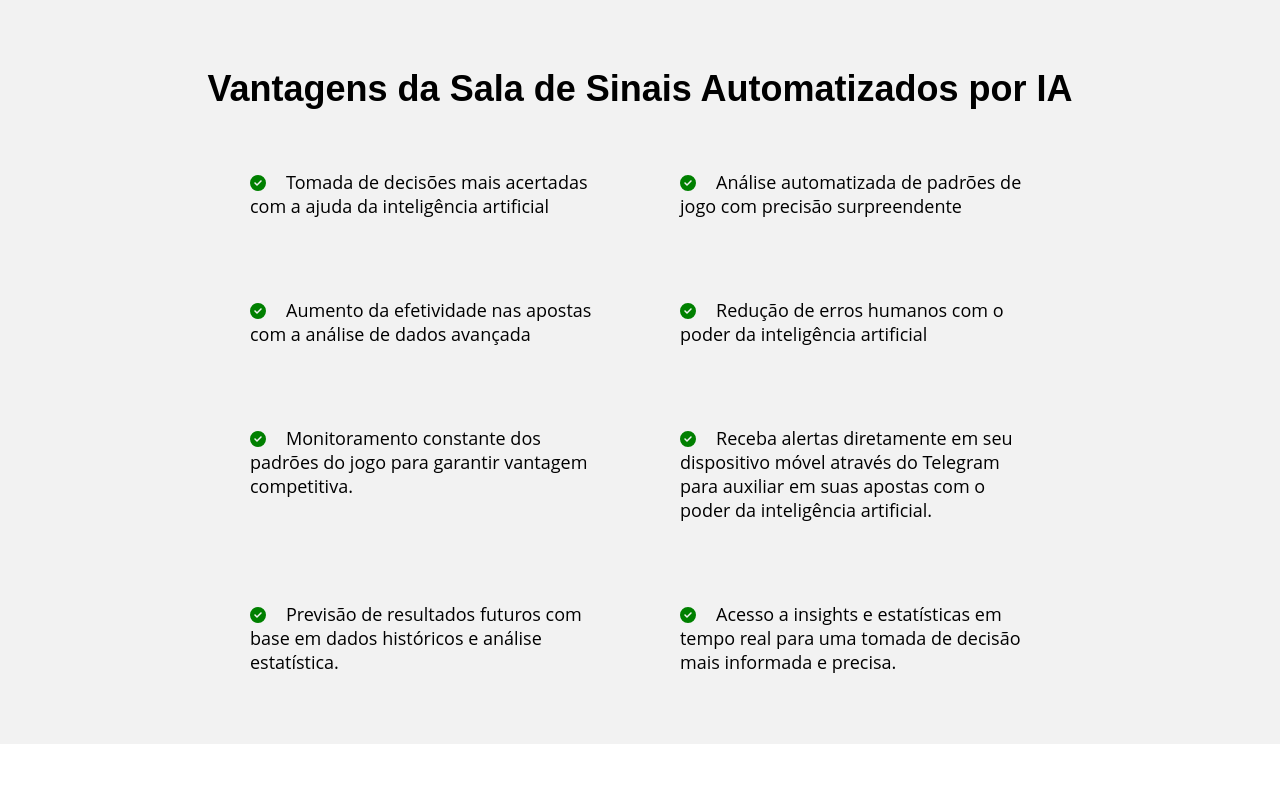
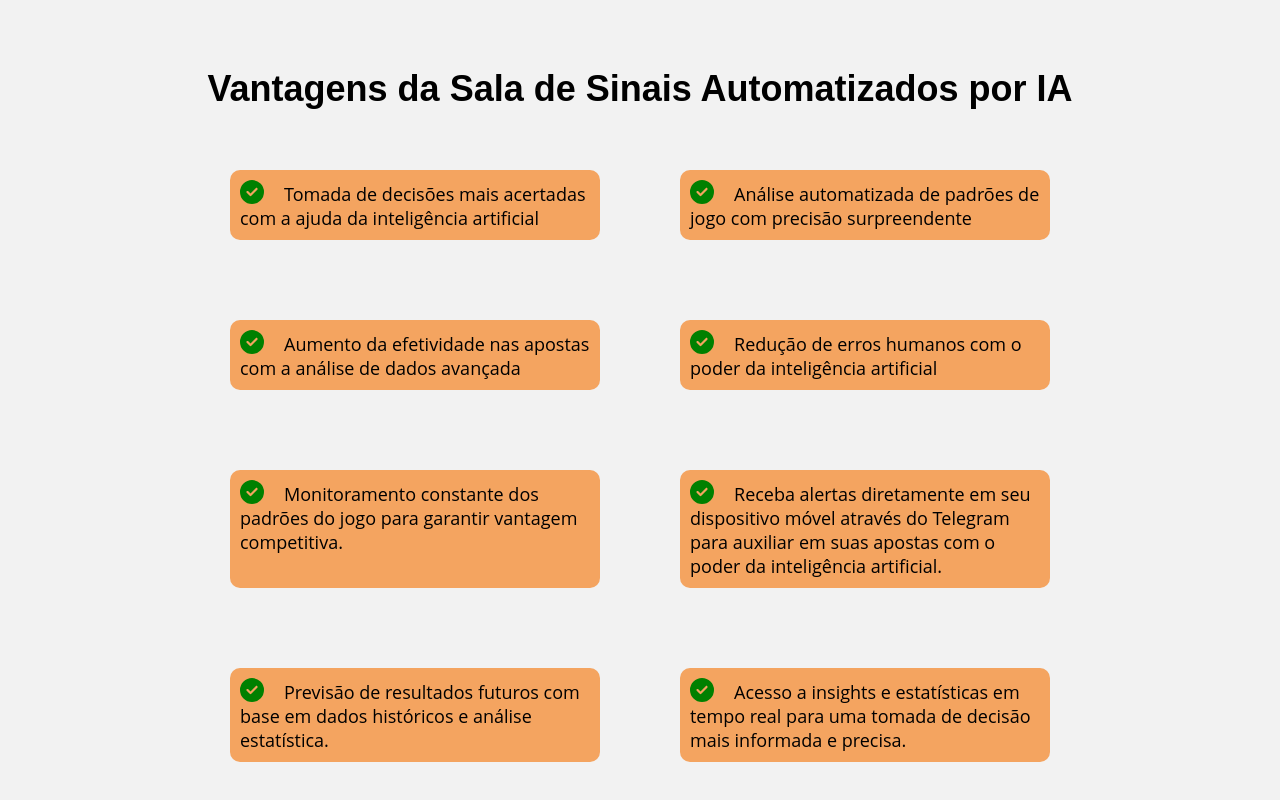
Before and after one commit to ArtBreguez/BlazeGPT, a React (Create React App) app in the folder site/blaze-gpt/: page / in a window 1280 px wide. Shown: the part 1113-1913 px from the top of the page. Before the commit the page ends 1857 px from the top, so only its background shows below. Built offline with nearby package versions, Linux system fonts and the light colour scheme.

Commit message:
tirar borda

```diff
--- a/site/blaze-gpt/src/Advantages/Advantages.css
+++ b/site/blaze-gpt/src/Advantages/Advantages.css
@@ -34,12 +34,27 @@
       width: 350px;
       margin: 40px;
       text-align: left;
+      background-color: #f4a460;
+      padding: 10px;
+      border-radius: 10px;
+      }
+
+
+    .advantage::before {
+      content: "";
+      position: absolute;
+      left: -15px;
+      top: -15px;
+      width: calc(100% + 30px);
+      height: calc(100% + 30px);
+      background-color: green;
+      z-index: -1;
     }
 
     .advantage-icon {
     color: green;
     margin-right: 20px;
-    font-size: 24   px;
+    font-size: 24px;
     }
 
     .advantage-text {
```
Lines whose indentation alone changed are shown as unchanged.
